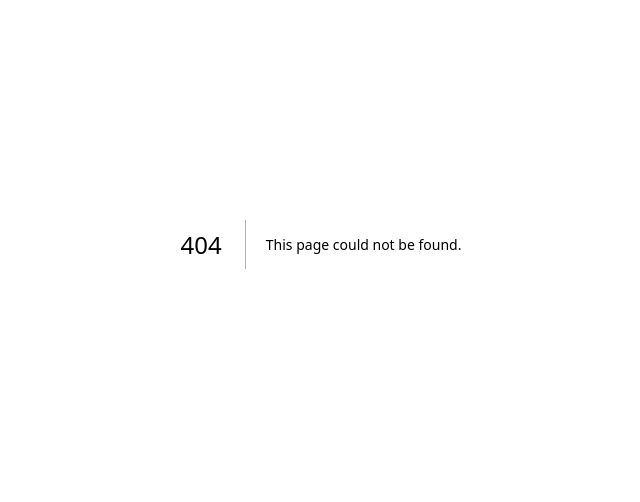
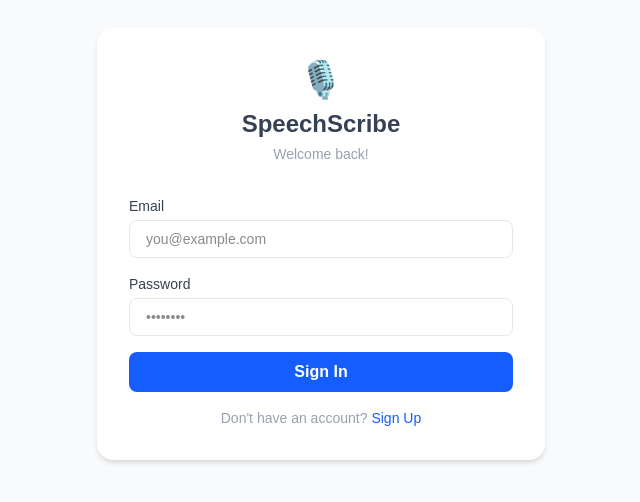
Before and after one commit to ShrutiSutar23/Speech_to_Text_app, a Next.js app in the folder frontend/: page /login in a window 1280 px wide. Before the commit this address had no page. Shown: the part 156-658 px from the top of the page, without its empty margins (319-959 px from the left). Built offline with nearby package versions, Linux system fonts and the light colour scheme; no server answers.

Commit message:
Day 10 - added authentication with Supabase Auth

```diff
--- a/frontend/app/components/Header.jsx
+++ b/frontend/app/components/Header.jsx
@@ -1,11 +1,19 @@
 export default function Header() {
   return (
-    <header className="w-full bg-blue-600 text-white py-4 px-6 shadow-md">
+    <header className="w-full bg-gradient-to-r from-blue-600 to-indigo-600 text-white py-4 px-6 shadow-lg">
       <div className="max-w-3xl mx-auto flex items-center justify-between">
-        <h1 className="text-2xl font-bold">🎙️ SpeechScribe</h1>
-        <a href="/history" className="text-sm underline hover:text-blue-200">
-          History
-        </a>
+        <div className="flex items-center gap-2">
+          <span className="text-2xl">🎙️</span>
+          <h1 className="text-2xl font-bold tracking-tight">SpeechScribe</h1>
+        </div>
+        <nav className="flex items-center gap-4">
+          <a href="/" className="text-sm hover:text-blue-200 transition duration-200">
+            Home
+          </a>
+          <a href="/history" className="bg-white text-blue-600 text-sm font-semibold px-4 py-2 rounded-full hover:bg-blue-50 transition duration-200">
+            History
+          </a>
+        </nav>
       </div>
     </header>
   )
--- a/frontend/app/components/TranscriptPanel.jsx
+++ b/frontend/app/components/TranscriptPanel.jsx
@@ -19,12 +19,23 @@ export default function TranscriptPanel({ transcript }) {
     a.click()
   }
 
+  const wordCount = transcript ? transcript.trim().split(/\s+/).length : 0
+  const charCount = transcript ? transcript.length : 0
+
   return (
     <div className="max-w-3xl mx-auto w-full px-6 pb-12">
       <div className="bg-white rounded-2xl shadow-md p-6 min-h-48">
-        <h2 className="text-lg font-semibold text-gray-700 mb-3">
-          Transcript
-        </h2>
+        <div className="flex items-center justify-between mb-3">
+          <h2 className="text-lg font-semibold text-gray-700">
+            📝 Transcript
+          </h2>
+          {transcript && (
+            <div className="flex gap-3 text-xs text-gray-400">
+              <span>{wordCount} words</span>
+              <span>{charCount} characters</span>
+            </div>
+          )}
+        </div>
         {transcript ? (
           <p className="text-gray-700 leading-relaxed">{transcript}</p>
         ) : (
@@ -40,13 +51,13 @@ export default function TranscriptPanel({ transcript }) {
             onClick={handleCopy}
             className="bg-blue-50 hover:bg-blue-100 text-blue-600 px-4 py-2 rounded-lg text-sm font-medium transition duration-200"
           >
-            {copied ? "Copied!" : "Copy"}
+            {copied ? "✅ Copied!" : "📋 Copy"}
           </button>
           <button
             onClick={handleDownload}
-            className="bg-gray-100 hover:bg-gray-200 text-gray-600 px-4 py-2 rounded-lg text-sm font-medium transition duration-200"
+            className="bg-green-50 hover:bg-green-100 text-green-600 px-4 py-2 rounded-lg text-sm font-medium transition duration-200"
           >
-            Download .txt
+            💾 Download .txt
           </button>
         </div>
       )}
--- a/frontend/app/history/page.jsx
+++ b/frontend/app/history/page.jsx
@@ -21,13 +21,20 @@ export default function History() {
 
   const deleteTranscript = async (id) => {
     try {
-      await fetch(`/api/transcripts/${id}`, {
-        method: "DELETE"
-      })
+      await fetch(`/api/transcripts/${id}`, { method: "DELETE" })
       setTranscripts(transcripts.filter((t) => t.id !== id))
     } catch (err) {
       setError("Could not delete transcript.")
     }
+  }
+
+  const handleDownload = (text) => {
+    const blob = new Blob([text], { type: "text/plain" })
+    const url = URL.createObjectURL(blob)
+    const a = document.createElement("a")
+    a.href = url
+    a.download = "transcript.txt"
+    a.click()
   }
 
   useEffect(() => {
@@ -45,16 +52,29 @@ export default function History() {
     })
   }
 
+  const wordCount = (text) => text.trim().split(/\s+/).length
+
   return (
     <main className="min-h-screen bg-gray-50">
       <Header />
       <div className="max-w-3xl mx-auto px-6 py-12">
-        <h2 className="text-2xl font-bold text-gray-700 mb-6">
-          Transcript History
-        </h2>
+        <div className="flex items-center justify-between mb-6">
+          <h2 className="text-2xl font-bold text-gray-700">
+            📋 Transcript History
+          </h2>
+          <span className="text-sm text-gray-400">
+            {transcripts.length} transcript{transcripts.length !== 1 ? "s" : ""}
+          </span>
+        </div>
 
         {loading && (
-          <p className="text-gray-400 italic">Loading transcripts...</p>
+          <div className="flex items-center gap-2 text-blue-500">
+            <svg className="animate-spin h-5 w-5" viewBox="0 0 24 24" fill="none">
+              <circle className="opacity-25" cx="12" cy="12" r="10" stroke="currentColor" strokeWidth="4"/>
+              <path className="opacity-75" fill="currentColor" d="M4 12a8 8 0 018-8v8z"/>
+            </svg>
+            Loading transcripts...
+          </div>
         )}
 
         {error && (
@@ -64,34 +84,47 @@ export default function History() {
         )}
 
         {!loading && transcripts.length === 0 && (
-          <div className="bg-white rounded-2xl shadow-md p-6">
+          <div className="bg-white rounded-2xl shadow-md p-8 text-center">
+            <span className="text-4xl mb-4 block">🎙️</span>
             <p className="text-gray-400 italic">
               No transcripts yet. Start recording to see your history here!
             </p>
+            <a href="/" className="mt-4 inline-block bg-blue-600 text-white px-6 py-2 rounded-full text-sm font-medium hover:bg-blue-700 transition duration-200">
+              Start Recording
+            </a>
           </div>
         )}
 
         <div className="flex flex-col gap-4">
           {transcripts.map((transcript) => (
-            <div key={transcript.id} className="bg-white rounded-2xl shadow-md p-6">
+            <div key={transcript.id} className="bg-white rounded-2xl shadow-md p-6 hover:shadow-lg transition duration-200">
               <p className="text-gray-700 leading-relaxed mb-3">
                 {transcript.text}
               </p>
-              <p className="text-gray-400 text-sm mb-4">
-                {formatDate(transcript.created_at)}
-              </p>
-              <div className="flex gap-3">
+              <div className="flex items-center justify-between">
+                <div className="flex gap-3 text-xs text-gray-400">
+                  <span>🕐 {formatDate(transcript.created_at)}</span>
+                  <span>📝 {wordCount(transcript.text)} words</span>
+                </div>
+              </div>
+              <div className="flex gap-3 mt-4">
                 <button
                   onClick={() => navigator.clipboard.writeText(transcript.text)}
                   className="bg-blue-50 hover:bg-blue-100 text-blue-600 px-4 py-2 rounded-lg text-sm font-medium transition duration-200"
                 >
-                  Copy
+                  📋 Copy
+                </button>
+                <button
+                  onClick={() => handleDownload(transcript.text)}
+                  className="bg-green-50 hover:bg-green-100 text-green-600 px-4 py-2 rounded-lg text-sm font-medium transition duration-200"
+                >
+                  💾 Download
                 </button>
                 <button
                   onClick={() => deleteTranscript(transcript.id)}
                   className="bg-red-50 hover:bg-red-100 text-red-600 px-4 py-2 rounded-lg text-sm font-medium transition duration-200"
                 >
-                  Delete
+                  🗑️ Delete
                 </button>
               </div>
             </div>
--- /dev/null
+++ b/frontend/app/login/page.jsx
@@ -0,0 +1,104 @@
+"use client"
+import { useState } from "react"
+import { supabase } from "../supabaseClient"
+import { useRouter } from "next/navigation"
+
+export default function Login() {
+  const [email, setEmail] = useState("")
+  const [password, setPassword] = useState("")
+  const [isSignUp, setIsSignUp] = useState(false)
+  const [loading, setLoading] = useState(false)
+  const [error, setError] = useState("")
+  const [message, setMessage] = useState("")
+  const router = useRouter()
+
+  const handleAuth = async () => {
+    setLoading(true)
+    setError("")
+    setMessage("")
+
+    try {
+      if (isSignUp) {
+        const { error } = await supabase.auth.signUp({ email, password })
+        if (error) throw error
+        setMessage("Check your email for confirmation link!")
+      } else {
+        const { error } = await supabase.auth.signInWithPassword({ email, password })
+        if (error) throw error
+        router.push("/")
+      }
+    } catch (err) {
+      setError(err.message)
+    } finally {
+      setLoading(false)
+    }
+  }
+
+  return (
+    <main className="min-h-screen bg-gray-50 flex items-center justify-center">
+      <div className="bg-white rounded-2xl shadow-md p-8 w-full max-w-md">
+        <div className="text-center mb-8">
+          <span className="text-4xl">🎙️</span>
+          <h1 className="text-2xl font-bold text-gray-700 mt-2">SpeechScribe</h1>
+          <p className="text-gray-400 text-sm mt-1">
+            {isSignUp ? "Create your account" : "Welcome back!"}
+          </p>
+        </div>
+
+        {error && (
+          <div className="bg-red-50 border border-red-200 text-red-600 px-4 py-3 rounded-lg text-sm mb-4">
+            {error}
+          </div>
+        )}
+
+        {message && (
+          <div className="bg-green-50 border border-green-200 text-green-600 px-4 py-3 rounded-lg text-sm mb-4">
+            {message}
+          </div>
+        )}
+
+        <div className="flex flex-col gap-4">
+          <div>
+            <label className="text-sm font-medium text-gray-700 mb-1 block">Email</label>
+            <input
+              type="email"
+              value={email}
+              onChange={(e) => setEmail(e.target.value)}
+              placeholder="you@example.com"
+              className="w-full border border-gray-200 rounded-lg px-4 py-2 text-sm focus:outline-none focus:ring-2 focus:ring-blue-500"
+            />
+          </div>
+
+          <div>
+            <label className="text-sm font-medium text-gray-700 mb-1 block">Password</label>
+            <input
+              type="password"
+              value={password}
+              onChange={(e) => setPassword(e.target.value)}
+              placeholder="••••••••"
+              className="w-full border border-gray-200 rounded-lg px-4 py-2 text-sm focus:outline-none focus:ring-2 focus:ring-blue-500"
+            />
+          </div>
+
+          <button
+            onClick={handleAuth}
+            disabled={loading}
+            className="bg-blue-600 hover:bg-blue-700 text-white font-semibold py-2 rounded-lg transition duration-200 disabled:bg-gray-400"
+          >
+            {loading ? "Please wait..." : isSignUp ? "Sign Up" : "Sign In"}
+          </button>
+
+          <p className="text-center text-sm text-gray-400">
+            {isSignUp ? "Already have an account?" : "Don't have an account?"}
+            <button
+              onClick={() => setIsSignUp(!isSignUp)}
+              className="text-blue-600 hover:underline ml-1"
+            >
+              {isSignUp ? "Sign In" : "Sign Up"}
+            </button>
+          </p>
+        </div>
+      </div>
+    </main>
+  )
+}
--- /dev/null
+++ b/frontend/app/supabaseClient.js
@@ -0,0 +1,6 @@
+import { createClient } from '@supabase/supabase-js'
+
+const supabaseUrl = process.env.NEXT_PUBLIC_SUPABASE_URL
+const supabaseKey = process.env.NEXT_PUBLIC_SUPABASE_ANON_KEY
+
+export const supabase = createClient(supabaseUrl, supabaseKey)
--- a/frontend/package.json
+++ b/frontend/package.json
@@ -9,6 +9,7 @@
     "lint": "eslint"
   },
   "dependencies": {
+    "@supabase/supabase-js": "^2.106.2",
     "next": "16.2.6",
     "react": "19.2.4",
     "react-dom": "19.2.4"
```
Also changed, not shown: 2 other files (tests, documents, lock files or other folders).
